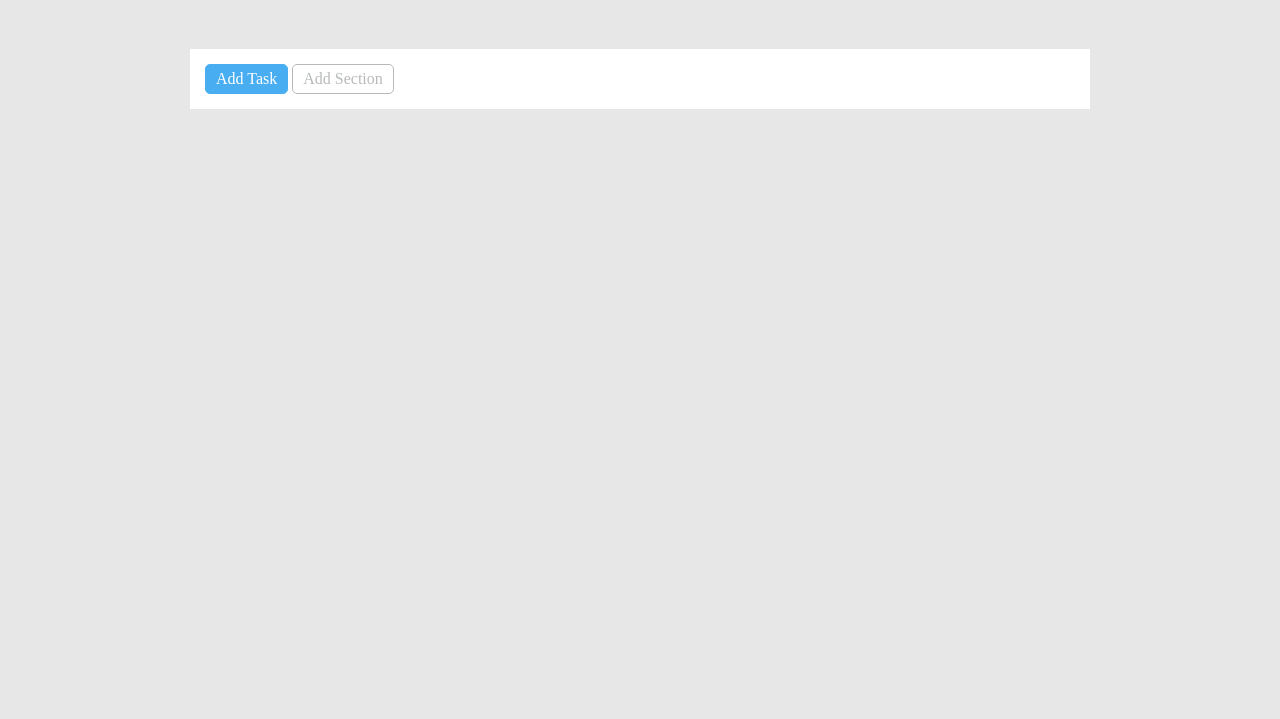
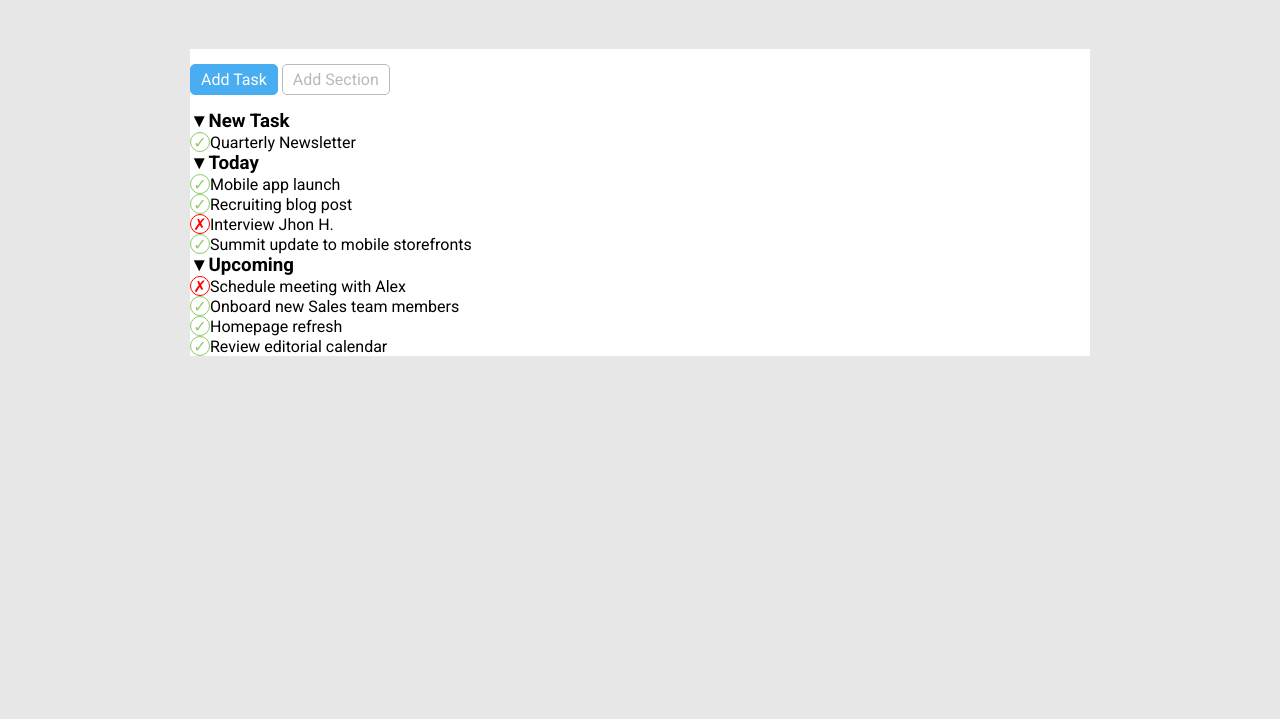
Before and after one commit to EmilDanielSamfirescu/html-css-toboolist, a plain HTML site: page index.html in a window 1280 px wide. Shown: the part 81-800 px from the top of the page. Drawn offline with Linux system fonts and the light colour scheme.

Commit message:
Symbols and text main

```diff
--- a/css/style.css
+++ b/css/style.css
@@ -5,6 +5,7 @@
     box-sizing: border-box;
     margin: 0;
     padding: 0;
+    font-family: 'Roboto', sans-serif;
 }
 
 body {
@@ -60,10 +61,29 @@ main {
     border-color: #b7babb;
 }
 
-hr {
-    border: 2px #f6f6f6;
+.section-upper {
+    padding: 15px 0;
 }
 
-.section-upper {
-    padding: 15px;
+
+/***** LIST SECTION *****/
+
+.circle {
+    display: inline-block;
+    border: 1px solid black;
+    border-radius: 100px;
+    width: 20px;
+    height: 20px;
+    text-align: center;
+    line-height: 20px;
 }
+
+.--check {
+    border-color: #8dcb63;
+    color: #8dcb63;
+}
+
+.--cross{
+    border-color: red;
+    color: red;
+}
--- a/index.html
+++ b/index.html
@@ -5,6 +5,10 @@
     <meta http-equiv="X-UA-Compatible" content="IE=edge">
     <meta name="viewport" content="width=device-width, initial-scale=1.0">
     <link rel="stylesheet" href="css/style.css">
+    <link rel="preconnect" href="https://fonts.googleapis.com">
+    <link rel="preconnect" href="https://fonts.gstatic.com" crossorigin>
+    <link href="https://fonts.googleapis.com/css2?family=Roboto:wght@400;700&display=swap" rel="stylesheet">
+
     <title>Toboolist</title>
 </head>
 <body>
@@ -17,15 +21,36 @@
 
     <!-- Inizio Main -->
     <main>
+
+        <!-- Prima sezione -->
         <section class="section-upper">
             <div class="up-buttons task-button">Add Task</div>
             <div class="up-buttons section-button">Add Section</div>
-            <hr>
         </section>
+        <!-- Fine Prima sezione -->
 
-        <div></div>
-        <div></div>
-        <div></div>
+        <!-- Seconda sezione -->
+        <setion>
+            <h3>&#9660;New Task</h3>
+            <div><span class="circle --check">&check;</span>Quarterly Newsletter</div>
+        </setion>
+        <!-- Fine Seconda sezione -->
+
+        <!-- Terza sezione -->
+        <h3>&#9660;Today</h3>
+        <div><span class="circle --check">&check;</span>Mobile app launch</div>
+        <div><span class="circle --check">&check;</span>Recruiting blog post</div>
+        <div><span class="circle --cross">&cross;</span>Interview Jhon H.</div>
+        <div><span class="circle --check">&check;</span>Summit update to mobile storefronts</div>
+        <!-- Fine Terza sezione -->
+
+        <!-- Quarta sezione -->
+        <h3>&#9660;Upcoming</h3>
+        <div><span class="circle --cross">&cross;</span>Schedule meeting with Alex</div>
+        <div><span class="circle --check">&check;</span>Onboard new Sales team members</div>
+        <div><span class="circle --check">&check;</span>Homepage refresh</div>
+        <div><span class="circle --check">&check;</span>Review editorial calendar</div>
+        <!-- Quarta sezione -->
     </main>
 
 
```
